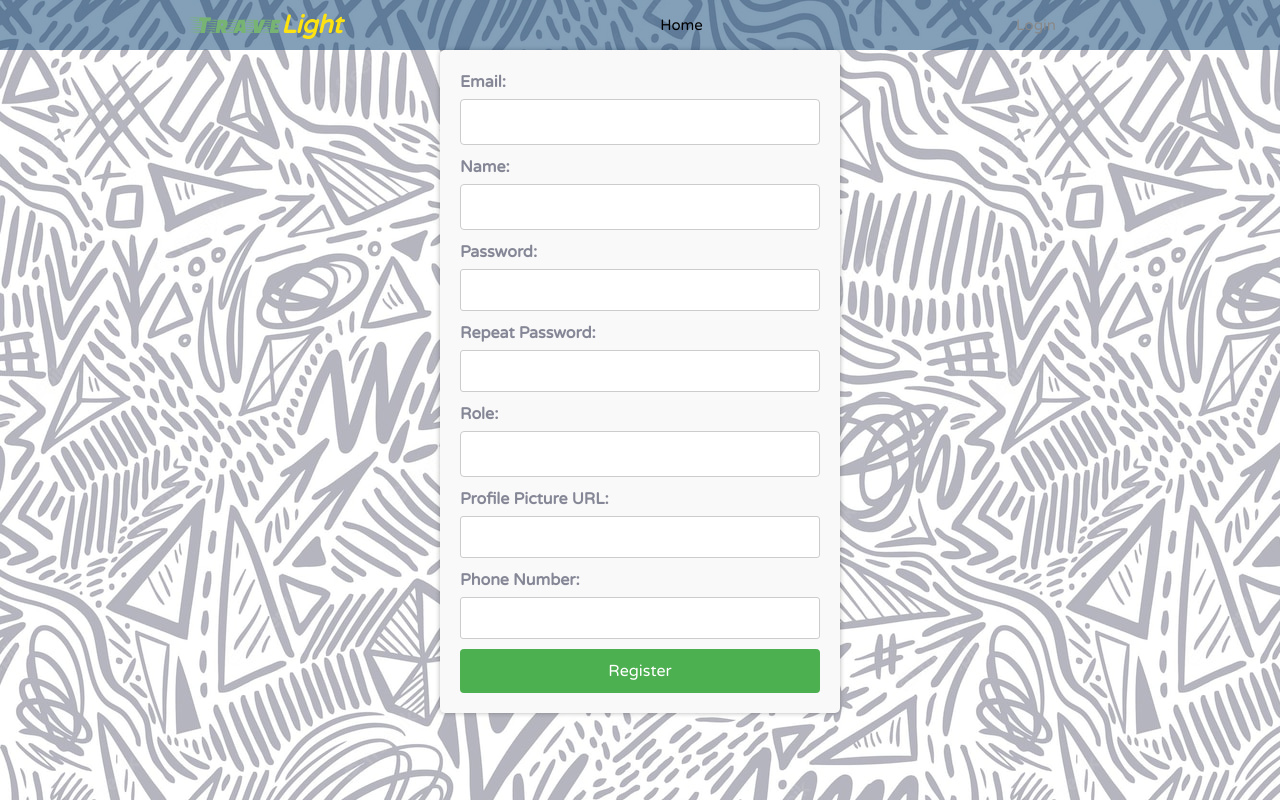
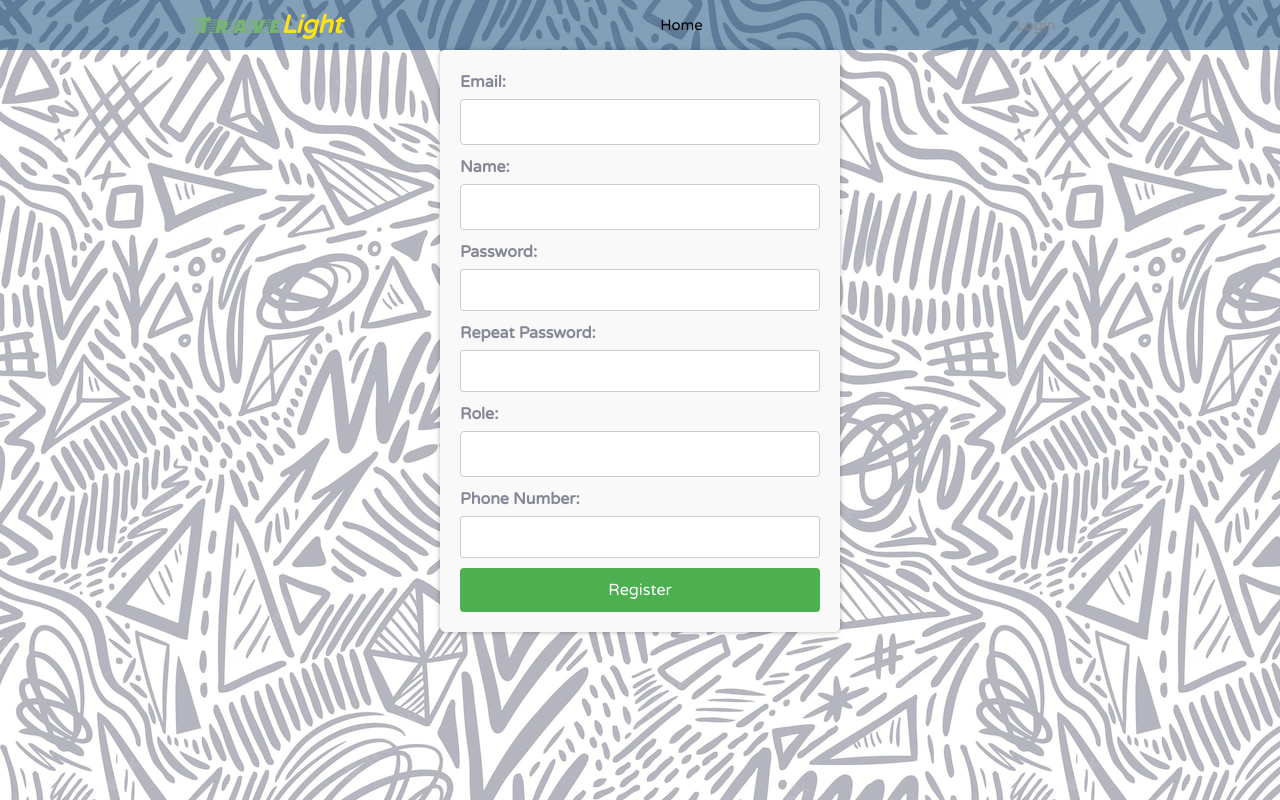
Before and after one commit to izharramdan/travelight, a React (Vite) app in the folder travelight/: page /Register in a window 1280 px wide. Built offline with nearby package versions, Linux system fonts and the light colour scheme; a web font is replaced by a local one.

Commit message:
update banner

```diff
--- a/travelight/src/components/BannerID.jsx
+++ b/travelight/src/components/BannerID.jsx
@@ -7,7 +7,7 @@ function BannerID() {
   useEffect(() => {
     axios
       .get(
-        "https://travel-journal-api-bootcamp.do.dibimbing.id/api/v1/banner/356a28f6-432f-41e0-9ef6-ec2c52e5a324",
+        "https://travel-journal-api-bootcamp.do.dibimbing.id/api/v1/banner/841cd341-9eff-4d00-a996-f6f5d38782dc",
         {
           headers: {
             apiKey: "24405e01-fbc1-45a5-9f5a-be13afcd757c",
--- a/travelight/src/components/Register.jsx
+++ b/travelight/src/components/Register.jsx
@@ -94,14 +94,14 @@ function Register() {
         required
       />
 
-      <label htmlFor="profilePictureUrl">Profile Picture URL:</label>
+      {/* <label htmlFor="profilePictureUrl">Profile Picture URL:</label>
       <input
         type="url"
         name="profilePictureUrl"
         value={formData.profilePictureUrl}
         onChange={handleChange}
         required
-      />
+      /> */}
 
       <label htmlFor="phoneNumber">Phone Number:</label>
       <input
```
